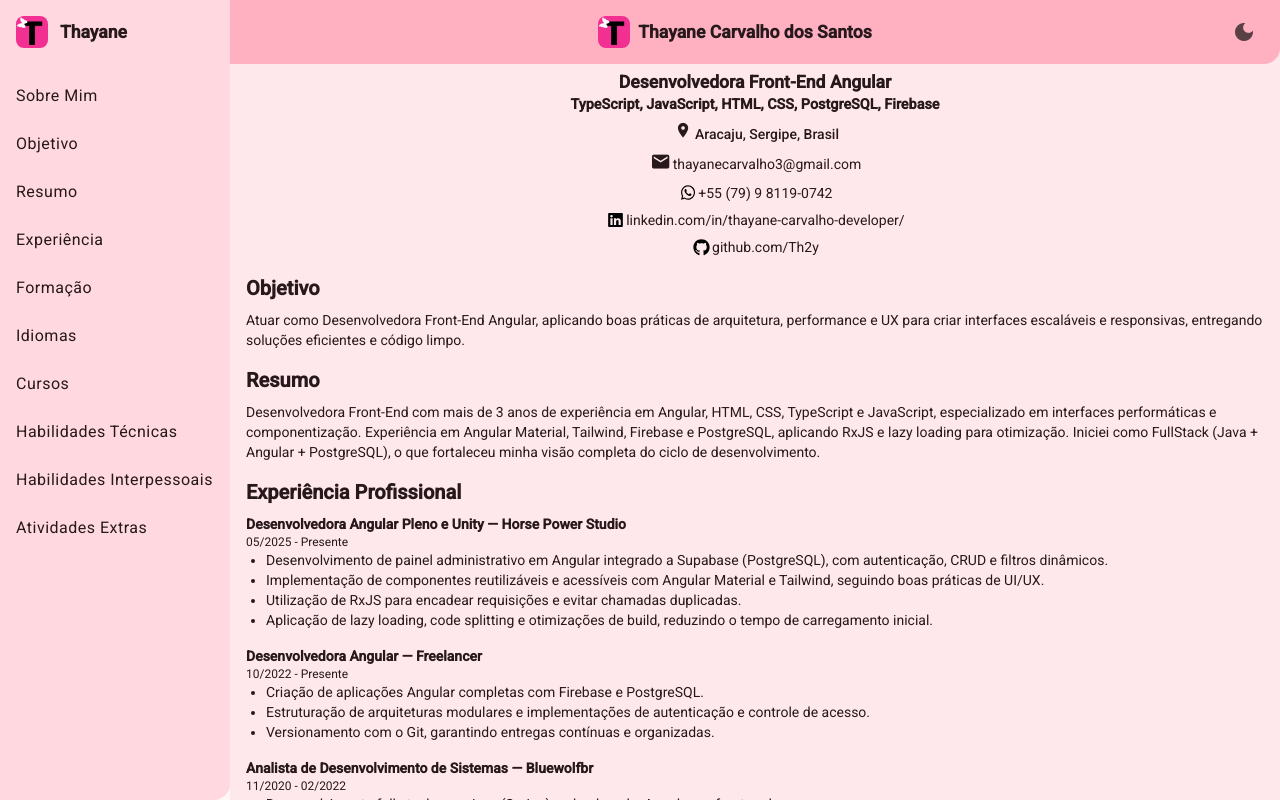
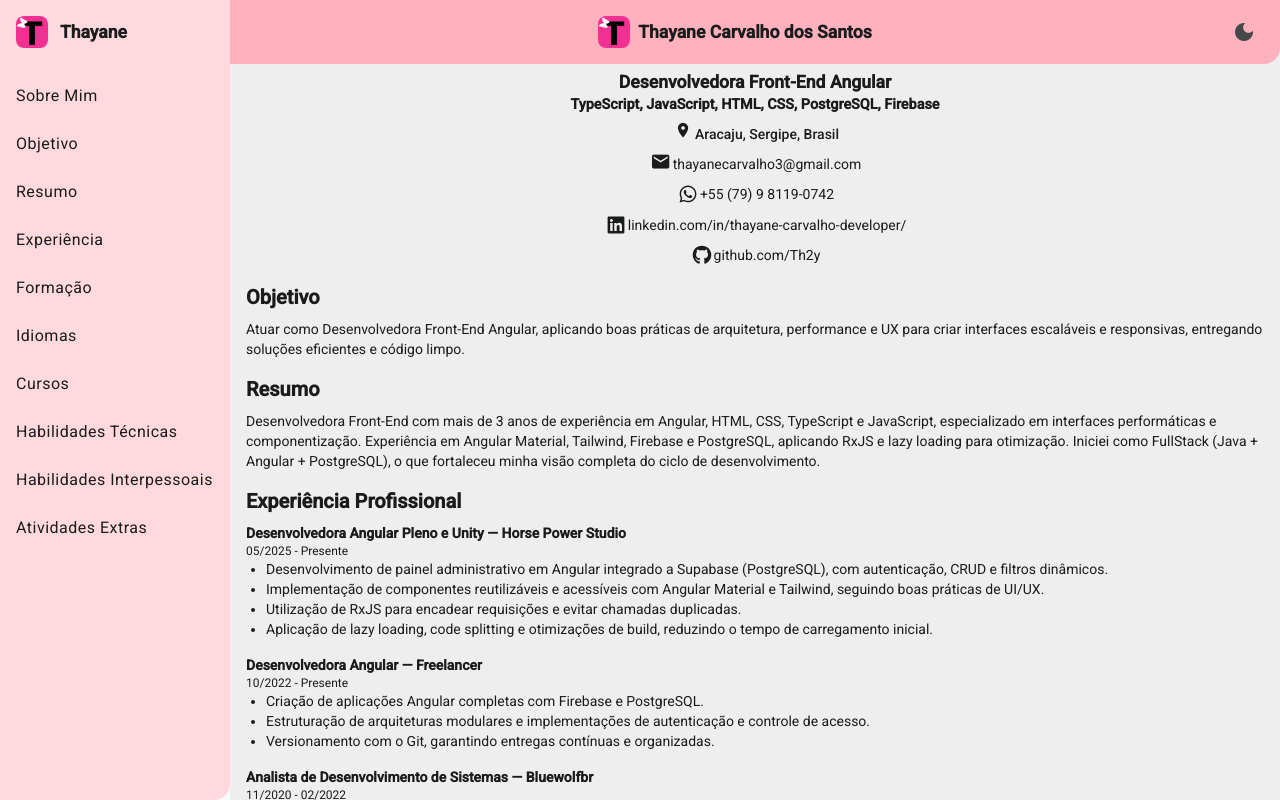
Before and after one commit to Th2y/resume, an Angular app: page / in a window 1280 px wide. Built offline with nearby package versions, Linux system fonts and the light colour scheme.

Commit message:
All icons by mat-icon and new theme colors

```diff
--- a/src/app/app.ts
+++ b/src/app/app.ts
@@ -1,10 +1,9 @@
 import { Component } from '@angular/core';
 import { RouterOutlet } from '@angular/router';
-import { NavComponent } from './components/nav/nav.component';
 
 @Component({
   selector: 'app-root',
-  imports: [RouterOutlet, NavComponent],
+  imports: [RouterOutlet],
   templateUrl: './app.html',
   styleUrl: './app.scss',
 })
--- a/src/app/components/resume-parts/personal-info/personal-info.component.html
+++ b/src/app/components/resume-parts/personal-info/personal-info.component.html
@@ -20,19 +20,20 @@
     </a>
 
     <a href="https://wa.me/{{ phoneWhatsApp }}" target="_blank" class="contact-item">
-      <img src="/assets/whatsapp.svg" alt="WhatsApp" class="icon" />
+      <mat-icon svgIcon="whatsapp"></mat-icon>
       {{ personalInfo.contacts.phone }}
     </a>
 
     <a href="https://{{ personalInfo.contacts.linkedin }}" target="_blank" class="contact-item">
-      <img src="/assets/linkedin.svg" alt="LinkedIn" class="icon" />
+      <mat-icon svgIcon="linkedin"></mat-icon>
       {{ personalInfo.contacts.linkedin }}
     </a>
 
     <a href="https://{{ personalInfo.contacts.github }}" target="_blank" class="contact-item">
-      <img src="/assets/github.svg" alt="GitHub" class="icon" />
+      <mat-icon svgIcon="github"></mat-icon>
       {{ personalInfo.contacts.github }}
     </a>
+
   </div>
 </header>
 }
--- a/src/app/components/resume-parts/personal-info/personal-info.component.ts
+++ b/src/app/components/resume-parts/personal-info/personal-info.component.ts
@@ -1,6 +1,8 @@
 import { Component, Input } from '@angular/core';
+import { MatIconModule, MatIconRegistry } from '@angular/material/icon';
+import { DomSanitizer } from '@angular/platform-browser';
+
 import { PersonalInfo } from '../../../interfaces/personal-info';
-import { MatIconModule } from '@angular/material/icon';
 
 @Component({
   selector: 'app-personal-info',
@@ -12,6 +14,24 @@ import { MatIconModule } from '@angular/material/icon';
 export class PersonalInfoComponent {
   @Input() personalInfo: PersonalInfo | null = null;
 
+  constructor(
+    private iconRegistry: MatIconRegistry,
+    private sanitizer: DomSanitizer
+  ) {
+    this.iconRegistry.addSvgIcon(
+      'whatsapp',
+      this.sanitizer.bypassSecurityTrustResourceUrl('assets/whatsapp.svg')
+    );
+    this.iconRegistry.addSvgIcon(
+      'github',
+      this.sanitizer.bypassSecurityTrustResourceUrl('assets/github.svg')
+    );
+    this.iconRegistry.addSvgIcon(
+      'linkedin',
+      this.sanitizer.bypassSecurityTrustResourceUrl('assets/linkedin.svg')
+    );
+  }
+
   formatTitle(title: string): string {
     return title.replace(/\s*\|\s*/g, '<br>');
   }
--- a/src/app/styles/_theme-colors.scss
+++ b/src/app/styles/_theme-colors.scss
@@ -4,21 +4,21 @@
 @use 'sass:map';
 @use '@angular/material' as mat;
 
-// Note: Color palettes are generated from primary: #EC407A
+// Note: Color palettes are generated from primary: #E91E63, secondary: #9C27B0, tertiary: #BA68C8, neutral: #F5F5F5, neutral variant: #9E9E9E, error: #F44336
 $_palettes: (
   primary: (
     0: #000000,
-    10: #3f0018,
-    20: #66002b,
-    25: #7a0035,
-    30: #8f003f,
-    35: #a5004a,
-    40: #b80f55,
-    50: #db326e,
-    60: #fd4e87,
-    70: #ff85a4,
-    80: #ffb1c2,
-    90: #ffd9df,
+    10: #400014,
+    20: #660025,
+    25: #7b002e,
+    30: #900038,
+    35: #a60041,
+    40: #bc004b,
+    50: #e61a61,
+    60: #ff4e7c,
+    70: #ff869d,
+    80: #ffb2be,
+    90: #ffd9de,
     95: #ffecee,
     98: #fff8f7,
     99: #fffbff,
@@ -26,99 +26,99 @@ $_palettes: (
   ),
   secondary: (
     0: #000000,
-    10: #3f0018,
-    20: #600f2c,
-    25: #6e1b37,
-    30: #7d2742,
-    35: #8c334d,
-    40: #9b3f59,
-    50: #ba5771,
-    60: #d9708b,
-    70: #f989a5,
-    80: #ffb1c2,
-    90: #ffd9df,
-    95: #ffecee,
-    98: #fff8f7,
+    10: #35003f,
+    20: #570066,
+    25: #69007a,
+    30: #7b008f,
+    35: #8c10a1,
+    40: #9a25ae,
+    50: #b744ca,
+    60: #d560e6,
+    70: #f07eff,
+    80: #f9abff,
+    90: #ffd6fe,
+    95: #ffebfb,
+    98: #fff7fa,
     99: #fffbff,
     100: #ffffff,
   ),
   tertiary: (
     0: #000000,
-    10: #360f00,
-    20: #581e00,
-    25: #6a2500,
-    30: #7d2d00,
-    35: #903500,
-    40: #a33e00,
-    50: #cc4f00,
-    60: #f26414,
-    70: #ff8c57,
-    80: #ffb596,
-    90: #ffdbcd,
-    95: #ffede7,
-    98: #fff8f6,
+    10: #350041,
+    20: #560068,
+    25: #631474,
+    30: #702381,
+    35: #7e308d,
+    40: #8b3d9b,
+    50: #a757b6,
+    60: #c471d2,
+    70: #e18bee,
+    80: #f6adff,
+    90: #fed6ff,
+    95: #ffebfc,
+    98: #fff7fa,
     99: #fffbff,
     100: #ffffff,
   ),
   neutral: (
     0: #000000,
-    10: #26181b,
-    20: #3c2c2f,
-    25: #48373a,
-    30: #544245,
-    35: #614e51,
-    40: #6d595d,
-    50: #877275,
-    60: #a28b8f,
-    70: #bda5a9,
-    80: #dac0c4,
-    90: #f7dce0,
-    95: #ffecee,
-    98: #fff8f7,
-    99: #fffbff,
+    10: #1a1c1c,
+    20: #2f3131,
+    25: #3a3c3c,
+    30: #454747,
+    35: #515353,
+    40: #5d5f5f,
+    50: #767777,
+    60: #909191,
+    70: #aaabab,
+    80: #c6c6c7,
+    90: #e2e2e2,
+    95: #f1f1f1,
+    98: #f9f9f9,
+    99: #fcfcfc,
     100: #ffffff,
-    4: #170a0d,
-    6: #1d1013,
-    12: #2a1c1f,
-    17: #362629,
-    22: #413034,
-    24: #463538,
-    87: #eed4d7,
-    92: #fde2e6,
-    94: #ffe8eb,
-    96: #fff0f1,
+    4: #0c0f0f,
+    6: #121414,
+    12: #1e2020,
+    17: #282a2b,
+    22: #333535,
+    24: #38393a,
+    87: #dadada,
+    92: #e8e8e8,
+    94: #eeeeee,
+    96: #f3f3f3,
   ),
   neutral-variant: (
     0: #000000,
-    10: #2a161a,
-    20: #412a2f,
-    25: #4d353a,
-    30: #594045,
-    35: #664c51,
-    40: #73575c,
-    50: #8d7075,
-    60: #a8898e,
-    70: #c4a3a9,
-    80: #e1bec4,
-    90: #fed9df,
-    95: #ffecee,
-    98: #fff8f7,
-    99: #fffbff,
+    10: #1a1c1c,
+    20: #2f3131,
+    25: #3a3c3c,
+    30: #464747,
+    35: #525253,
+    40: #5e5e5f,
+    50: #777777,
+    60: #909191,
+    70: #ababab,
+    80: #c7c6c6,
+    90: #e3e2e2,
+    95: #f1f0f0,
+    98: #faf9f9,
+    99: #fdfcfc,
     100: #ffffff,
   ),
   error: (
     0: #000000,
-    10: #410002,
-    20: #690005,
-    25: #7e0007,
-    30: #93000a,
-    35: #a80710,
-    40: #ba1a1a,
-    50: #de3730,
-    60: #ff5449,
-    70: #ff897d,
-    80: #ffb4ab,
-    90: #ffdad6,
+    10: #410001,
+    20: #690002,
+    25: #7e0004,
+    30: #930005,
+    35: #a90107,
+    40: #bb1614,
+    50: #e0342a,
+    60: #ff5545,
+    70: #ff8a7b,
+    80: #ffb4a9,
+    90: #ffdad5,
     95: #ffedea,
     98: #fff8f7,
     99: #fffbff,
@@ -152,54 +152,54 @@ $tertiary-palette: map.merge(map.get($_palettes, tertiary), $_rest);
 
 @mixin high-contrast-overrides($theme-type) {
   @include mat.theme-overrides((
-    primary: _high-contrast-value(#5e0027, #ffebee, $theme-type),
+    primary: _high-contrast-value(#5f0022, #ffebed, $theme-type),
     on-primary: _high-contrast-value(#ffffff, #000000, $theme-type),
-    primary-container: _high-contrast-value(#940042, #ffabbe, $theme-type),
-    on-primary-container: _high-contrast-value(#ffffff, #210009, $theme-type),
-    inverse-primary: _high-contrast-value(#ffb1c2, #920040, $theme-type),
-    primary-fixed: _high-contrast-value(#940042, #ffd9df, $theme-type),
-    primary-fixed-dim: _high-contrast-value(#6a002d, #ffb1c2, $theme-type),
+    primary-container: _high-contrast-value(#95003a, #ffacb9, $theme-type),
+    on-primary-container: _high-contrast-value(#ffffff, #200007, $theme-type),
+    inverse-primary: _high-contrast-value(#ffb2be, #920039, $theme-type),
+    primary-fixed: _high-contrast-value(#95003a, #ffd9de, $theme-type),
+    primary-fixed-dim: _high-contrast-value(#6b0027, #ffb2be, $theme-type),
     on-primary-fixed: _high-contrast-value(#ffffff, #000000, $theme-type),
-    on-primary-fixed-variant: _high-contrast-value(#ffffff, #2c000e, $theme-type),
-    secondary: _high-contrast-value(#5a0a28, #ffebee, $theme-type),
+    on-primary-fixed-variant: _high-contrast-value(#ffffff, #2c000c, $theme-type),
+    secondary: _high-contrast-value(#50005e, #ffeafb, $theme-type),
     on-secondary: _high-contrast-value(#ffffff, #000000, $theme-type),
-    secondary-container: _high-contrast-value(#802a44, #ffabbe, $theme-type),
-    on-secondary-container: _high-contrast-value(#ffffff, #210009, $theme-type),
-    secondary-fixed: _high-contrast-value(#802a44, #ffd9df, $theme-type),
-    secondary-fixed-dim: _high-contrast-value(#63122e, #ffb1c2, $theme-type),
+    secondary-container: _high-contrast-value(#7f0094, #f8a5ff, $theme-type),
+    on-secondary-container: _high-contrast-value(#ffffff, #1b0021, $theme-type),
+    secondary-fixed: _high-contrast-value(#7f0094, #ffd6fe, $theme-type),
+    secondary-fixed-dim: _high-contrast-value(#5b006a, #f9abff, $theme-type),
     on-secondary-fixed: _high-contrast-value(#ffffff, #000000, $theme-type),
-    on-secondary-fixed-variant: _high-contrast-value(#ffffff, #2c000e, $theme-type),
-    tertiary: _high-contrast-value(#511b00, #ffece5, $theme-type),
+    on-secondary-fixed-variant: _high-contrast-value(#ffffff, #24002c, $theme-type),
+    tertiary: _high-contrast-value(#4f0060, #ffeafc, $theme-type),
     on-tertiary: _high-contrast-value(#ffffff, #000000, $theme-type),
-    tertiary-container: _high-contrast-value(#812f00, #ffb08e, $theme-type),
-    on-tertiary-container: _high-contrast-value(#ffffff, #1b0500, $theme-type),
-    tertiary-fixed: _high-contrast-value(#812f00, #ffdbcd, $theme-type),
-    tertiary-fixed-dim: _high-contrast-value(#5c1f00, #ffb596, $theme-type),
+    tertiary-container: _high-contrast-value(#732683, #f5a7ff, $theme-type),
+    on-tertiary-container: _high-contrast-value(#ffffff, #1a0021, $theme-type),
+    tertiary-fixed: _high-contrast-value(#732683, #fed6ff, $theme-type),
+    tertiary-fixed-dim: _high-contrast-value(#59046a, #f6adff, $theme-type),
     on-tertiary-fixed: _high-contrast-value(#ffffff, #000000, $theme-type),
-    on-tertiary-fixed-variant: _high-contrast-value(#ffffff, #250800, $theme-type),
-    background: _high-contrast-value(#fff8f7, #1d1013, $theme-type),
-    on-background: _high-contrast-value(#26181b, #f7dce0, $theme-type),
-    surface: _high-contrast-value(#fff8f7, #1d1013, $theme-type),
-    surface-dim: _high-contrast-value(#ccb3b6, #1d1013, $theme-type),
-    surface-bright: _high-contrast-value(#fff8f7, #5e4b4f, $theme-type),
-    surface-container-low: _high-contrast-value(#ffecee, #2a1c1f, $theme-type),
+    on-tertiary-fixed-variant: _high-contrast-value(#ffffff, #24002d, $theme-type),
+    background: _high-contrast-value(#f9f9f9, #121414, $theme-type),
+    on-background: _high-contrast-value(#1a1c1c, #e2e2e2, $theme-type),
+    surface: _high-contrast-value(#f9f9f9, #121414, $theme-type),
+    surface-dim: _high-contrast-value(#b8b9b9, #121414, $theme-type),
+    surface-bright: _high-contrast-value(#f9f9f9, #4f5051, $theme-type),
+    surface-container-low: _high-contrast-value(#f1f1f1, #1e2020, $theme-type),
     surface-container-lowest: _high-contrast-value(#ffffff, #000000, $theme-type),
-    surface-container: _high-contrast-value(#f7dce0, #3c2c2f, $theme-type),
-    surface-container-high: _high-contrast-value(#e8ced2, #48373a, $theme-type),
-    surface-container-highest: _high-contrast-value(#dac0c4, #544245, $theme-type),
+    surface-container: _high-contrast-value(#e2e2e2, #2f3131, $theme-type),
+    surface-container-high: _high-contrast-value(#d4d4d4, #3a3c3c, $theme-type),
+    surface-container-highest: _high-contrast-value(#c6c6c7, #454747, $theme-type),
     on-surface: _high-contrast-value(#000000, #ffffff, $theme-type),
     shadow: _high-contrast-value(#000000, #000000, $theme-type),
     scrim: _high-contrast-value(#000000, #000000, $theme-type),
-    surface-tint: _high-contrast-value(#b80f55, #ffb1c2, $theme-type),
-    inverse-surface: _high-contrast-value(#3c2c2f, #f7dce0, $theme-type),
+    surface-tint: _high-contrast-value(#bc004b, #ffb2be, $theme-type),
+    inverse-surface: _high-contrast-value(#2f3131, #e2e2e2, $theme-type),
     inverse-on-surface: _high-contrast-value(#ffffff, #000000, $theme-type),
-    outline: _high-contrast-value(#3c262b, #ffebee, $theme-type),
-    outline-variant: _high-contrast-value(#5c4247, #ddbac0, $theme-type),
-    error: _high-contrast-value(#600004, #ffece9, $theme-type),
+    outline: _high-contrast-value(#2b2c2c, #f1f0ef, $theme-type),
+    outline-variant: _high-contrast-value(#484949, #c3c2c2, $theme-type),
+    error: _high-contrast-value(#610002, #ffece9, $theme-type),
     on-error: _high-contrast-value(#ffffff, #000000, $theme-type),
-    error-container: _high-contrast-value(#98000a, #ffaea4, $theme-type),
-    on-error-container: _high-contrast-value(#ffffff, #220001, $theme-type),
-    surface-variant: _high-contrast-value(#fed9df, #594045, $theme-type),
+    error-container: _high-contrast-value(#980006, #ffaea3, $theme-type),
+    on-error-container: _high-contrast-value(#ffffff, #220000, $theme-type),
+    surface-variant: _high-contrast-value(#e3e2e2, #464747, $theme-type),
     on-surface-variant: _high-contrast-value(#000000, #ffffff, $theme-type),
   ))
  }
```
